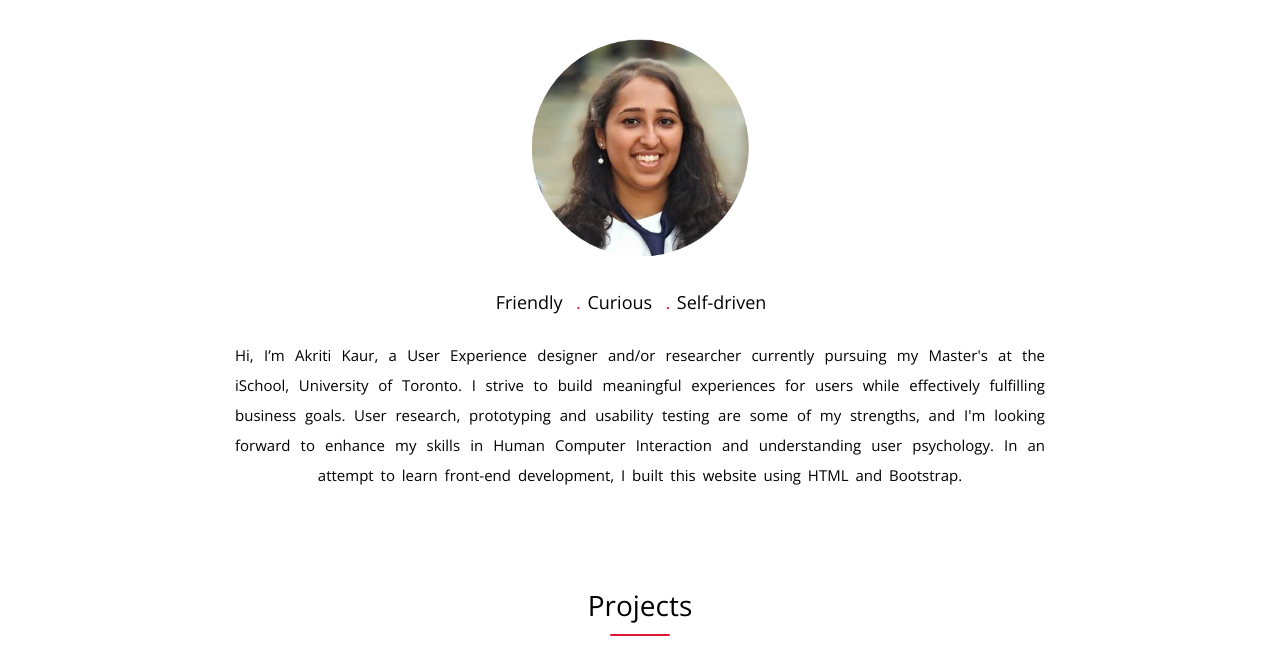
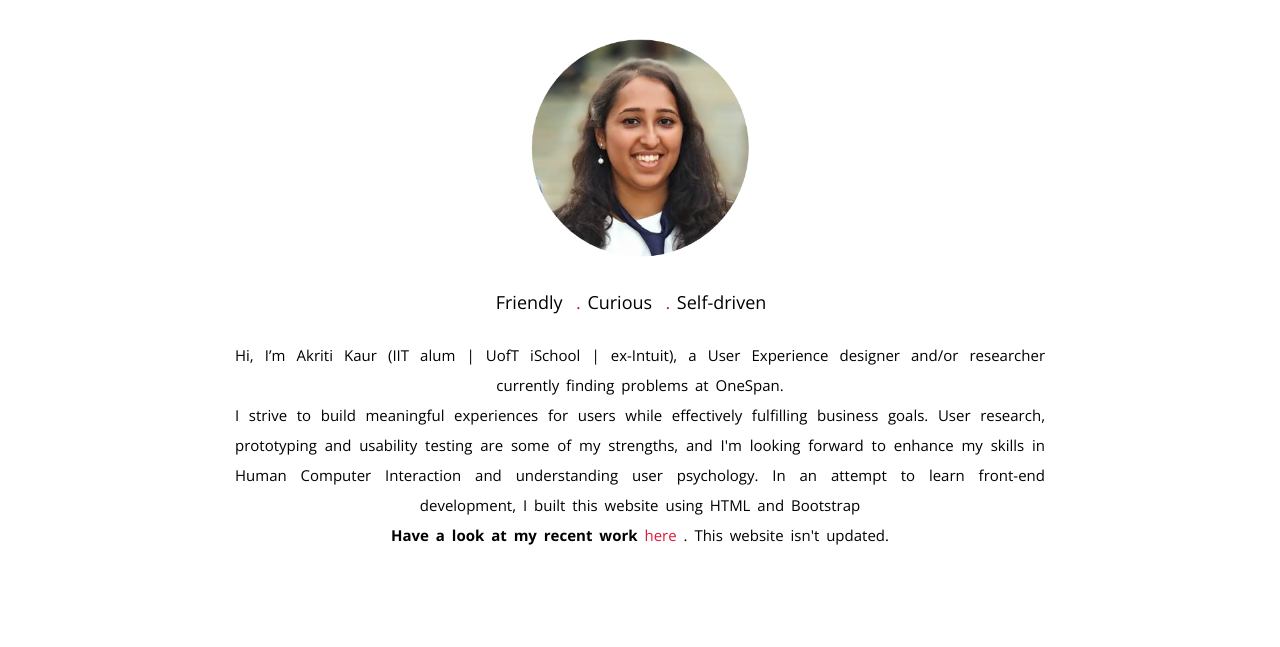
Before and after one commit to akritikaur/akritikaur.github.io, a plain HTML site: page index.html in a window 1280 px wide. Shown: the part 68-715 px from the top of the page. Drawn offline with nearby package versions, Linux system fonts and the light colour scheme.

Commit message:
2022 update

```diff
--- a/index.html
+++ b/index.html
@@ -86,7 +86,10 @@
 
 
 
-           <p style="font-size: 15px; line-height: 30px; word-spacing: 3px; margin-right: 45px; margin-left: 45px; text-align-last: center"> Hi, I’m <b style="font-weight: 400;">Akriti Kaur,</b> a <b style="font-weight: 400; ">User Experience</b> designer and/or researcher currently pursuing my Master's at the iSchool, University of Toronto. I strive to build <b style="font-weight: 400;">meaningful experiences </b>for users while effectively fulfilling <b style="font-weight: 400;">business goals.</b> <b style="font-weight: 400;">User research, prototyping</b> and <b style="font-weight: 400;">usability testing </b>are some of my strengths, and I'm looking forward to enhance my skills in <b style="font-weight: 400;"> Human Computer Interaction </b> and understanding user psychology. In an attempt to learn front-end development, I built this website using HTML and Bootstrap.</p>
+           <p style="font-size: 15px; line-height: 30px; word-spacing: 3px; margin-right: 45px; margin-left: 45px; text-align-last: center"> Hi, I’m <b style="font-weight: 400;">Akriti Kaur (IIT alum | UofT iSchool | ex-Intuit),</b> a <b style="font-weight: 400; ">User Experience</b> designer and/or researcher currently finding problems at OneSpan.
+		   <br>I strive to build <b style="font-weight: 400;">meaningful experiences </b>for users while effectively fulfilling <b style="font-weight: 400;">business goals.</b> <b style="font-weight: 400;">User research, prototyping</b> and <b style="font-weight: 400;">usability testing </b>are some of my strengths, and I'm looking forward to enhance my skills in <b style="font-weight: 400;"> Human Computer Interaction </b> and understanding user psychology. In an attempt to learn front-end development, I built this website using HTML and Bootstrap
+		   <br> <b> Have a look at my recent work <a href="https://tinyurl.com/5338h7xu" target="_blank" style="color: #E01937; ">here</a> </b>. This website isn't updated.
+		   </p>
  </div>
         </div>
       </div>
```
